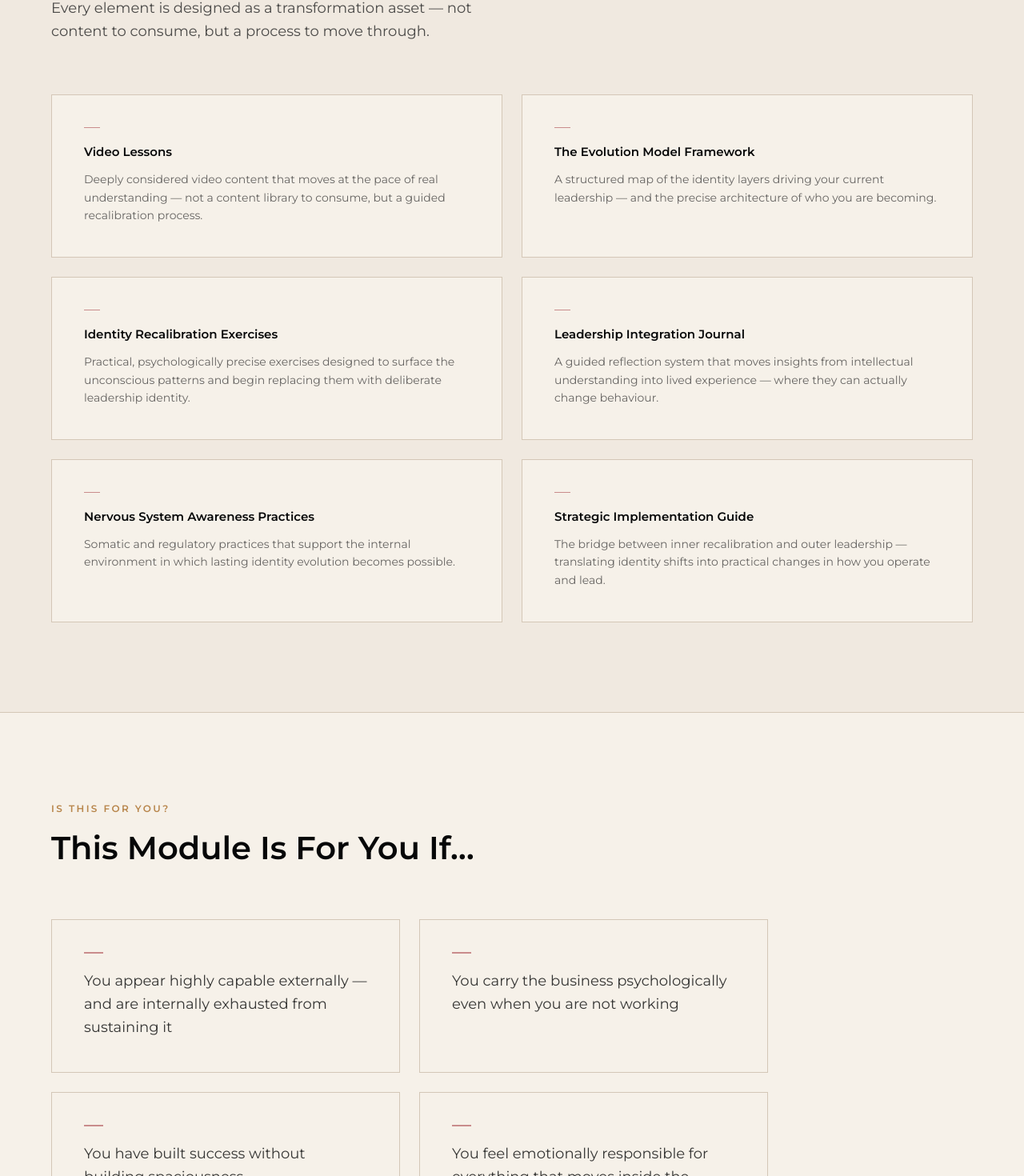
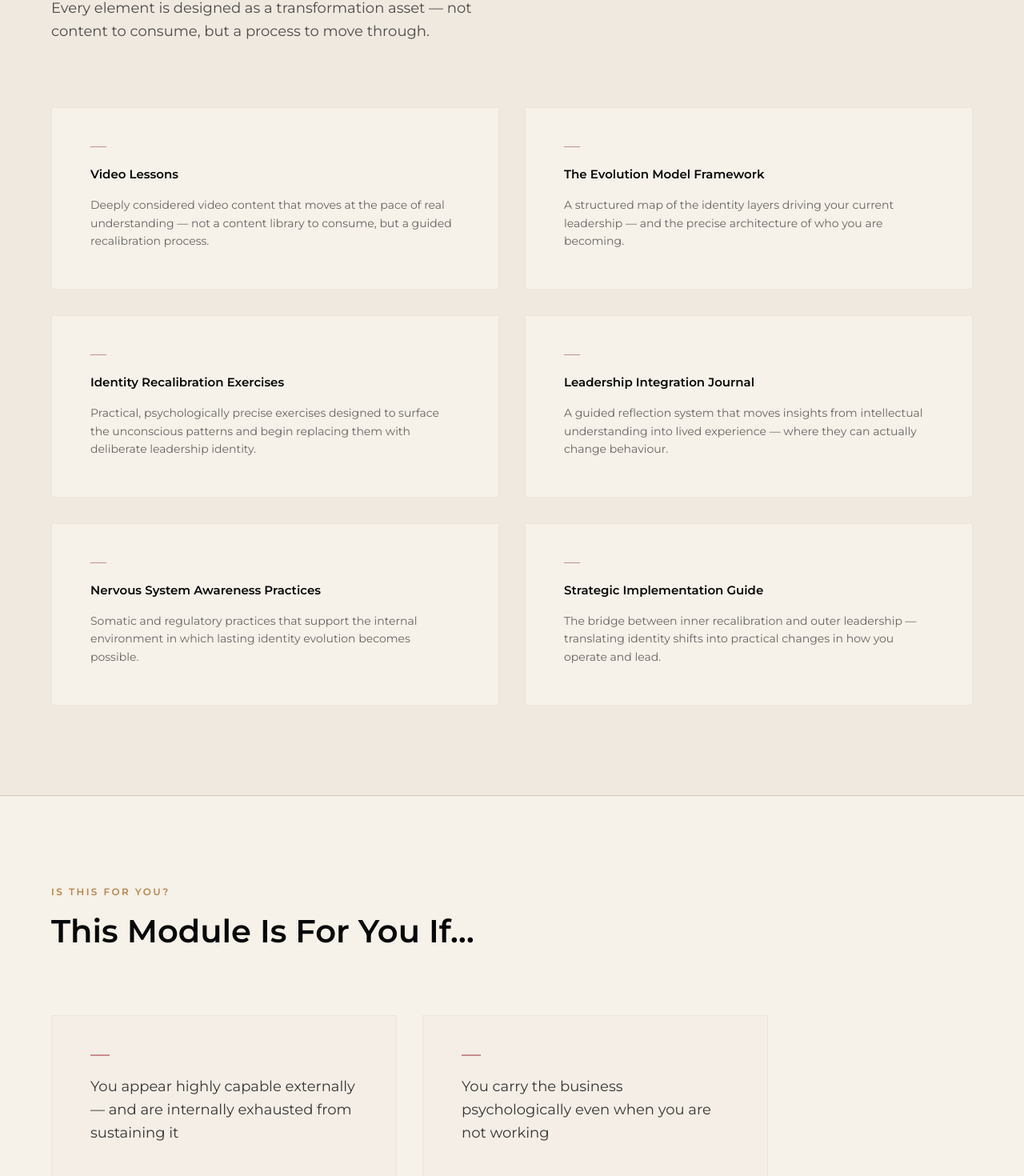
Before and after one commit to michaelgiotakis/elevated-leader, a Next.js app: page /courses/perception in a window 1280 px wide. Shown: the part 4955-6425 px from the top of the page at 80% size. Built offline with nearby package versions, Linux system fonts and the light colour scheme; a web font is replaced by a local one.

Commit message:
Add editorial atmosphere colour system

```diff
--- a/src/app/courses/perception/page.tsx
+++ b/src/app/courses/perception/page.tsx
@@ -2,7 +2,6 @@ import type { Metadata } from "next";
 import Image from "next/image";
 import Link from "next/link";
 import { Button } from "@/components/ui/Button";
-import { Card } from "@/components/ui/Card";
 import { Container } from "@/components/ui/Container";
 import { Eyebrow } from "@/components/ui/Eyebrow";
 import { Section } from "@/components/ui/Section";
@@ -404,7 +403,7 @@ export default function PerceptionPage() {
       {/* ── 5. WHAT'S INCLUDED ───────────────────────────────────────────── */}
       <Section className="bg-warm-stone/20 border-t border-warm-stone">
         <Container>
-          <div className="max-w-xl mb-12 md:mb-16">
+          <div className="max-w-xl mb-14 md:mb-20">
             <Eyebrow>What&apos;s Inside</Eyebrow>
             <h2 className="font-sans font-semibold text-[32px] md:text-[40px] leading-tight text-obsidian mb-5">
               The Assets Inside PERCEPTION
@@ -415,17 +414,17 @@ export default function PerceptionPage() {
             </p>
           </div>
 
-          <div className="grid grid-cols-1 md:grid-cols-2 gap-6">
+          <div className="grid grid-cols-1 md:grid-cols-2 gap-8">
             {DELIVERABLES.map((item) => (
-              <Card key={item.title} className="p-8 md:p-10">
-                <div className="w-5 h-px bg-muted-rose mb-5" />
-                <h3 className="font-sans font-semibold text-[15px] text-obsidian leading-snug mb-3">
+              <div key={item.title} className="bg-ivory border border-warm-stone/30 p-10 md:p-12">
+                <div className="w-5 h-px bg-muted-rose mb-6" />
+                <h3 className="font-sans font-semibold text-[15px] text-obsidian leading-snug mb-4">
                   {item.title}
                 </h3>
                 <p className="font-sans text-sm text-obsidian/60 leading-relaxed">
                   {item.description}
                 </p>
-              </Card>
+              </div>
             ))}
           </div>
         </Container>
@@ -434,21 +433,25 @@ export default function PerceptionPage() {
       {/* ── 6. WHO THIS IS FOR ───────────────────────────────────────────── */}
       <Section className="border-t border-warm-stone">
         <Container>
-          <div className="max-w-xl mb-12 md:mb-16">
+          <div className="max-w-xl mb-14 md:mb-20">
             <Eyebrow>Is This for You?</Eyebrow>
             <h2 className="font-sans font-semibold text-[32px] md:text-[40px] leading-tight text-obsidian">
               This Module Is For You If&hellip;
             </h2>
           </div>
 
-          <div className="grid grid-cols-1 md:grid-cols-2 gap-6 max-w-4xl">
+          <div className="grid grid-cols-1 md:grid-cols-2 gap-8 max-w-4xl">
             {FOR_WHOM.map((item, i) => (
-              <Card key={i} className="p-8 md:p-10">
-                <div className="w-6 h-0.5 bg-muted-rose mb-5" />
+              <div
+                key={i}
+                className="border border-warm-stone/25 p-10 md:p-12"
+                style={{ backgroundColor: "rgba(212,199,183,0.07)" }}
+              >
+                <div className="w-6 h-0.5 bg-muted-rose mb-6" />
                 <p className="font-sans text-base md:text-lg text-obsidian/80 leading-relaxed">
                   {item}
                 </p>
-              </Card>
+              </div>
             ))}
           </div>
         </Container>
@@ -606,7 +609,7 @@ export default function PerceptionPage() {
       {/* ── 9. RELATED MODULES ───────────────────────────────────────────── */}
       <Section className="bg-warm-stone/20 border-t border-warm-stone">
         <Container>
-          <div className="max-w-xl mb-12 md:mb-16">
+          <div className="max-w-xl mb-14 md:mb-20">
             <Eyebrow>The Full Lever</Eyebrow>
             <h2 className="font-sans font-semibold text-[32px] md:text-[40px] leading-tight text-obsidian">
               The Rest of Elevate Your Self
@@ -618,10 +621,10 @@ export default function PerceptionPage() {
             </p>
           </div>
 
-          <div className="grid grid-cols-1 md:grid-cols-2 gap-6 max-w-3xl">
+          <div className="grid grid-cols-1 md:grid-cols-2 gap-8 max-w-3xl">
             {RELATED.map((mod) => (
-              <Card key={mod.num} className="p-8 md:p-10 flex flex-col">
-                <div className="w-6 h-0.5 bg-muted-rose mb-4" />
+              <div key={mod.num} className="bg-ivory border border-warm-stone/30 p-10 md:p-12 flex flex-col">
+                <div className="w-6 h-0.5 bg-muted-rose mb-5" />
                 <p className="font-sans text-[10px] font-bold tracking-[0.2em] uppercase text-muted-rose mb-3">
                   {mod.num} — {mod.codename}
                 </p>
@@ -631,12 +634,12 @@ export default function PerceptionPage() {
                 <p className="font-sans text-[11px] text-obsidian/50 mb-4 leading-snug">
                   {mod.descriptor}
                 </p>
-                <p className="font-sans text-sm text-obsidian/60 leading-relaxed mb-6 flex-1">
+                <p className="font-sans text-sm text-obsidian/60 leading-relaxed mb-8 flex-1">
                   {mod.description}
                 </p>
 
                 {/* Actions */}
-                <div className="border-t border-warm-stone pt-4 flex items-center justify-between gap-3">
+                <div className="border-t border-warm-stone/30 pt-6 flex items-center justify-between gap-3">
                   <Link
                     href={`/courses/${mod.slug}`}
                     className="font-sans text-[11px] font-semibold text-obsidian hover:text-bronze transition-colors duration-150 flex items-center gap-1.5"
@@ -658,7 +661,7 @@ export default function PerceptionPage() {
                     Quick Add
                   </Link>
                 </div>
-              </Card>
+              </div>
             ))}
           </div>
 
```
Also changed, not shown: 1 other file (tests, documents, lock files or other folders).
